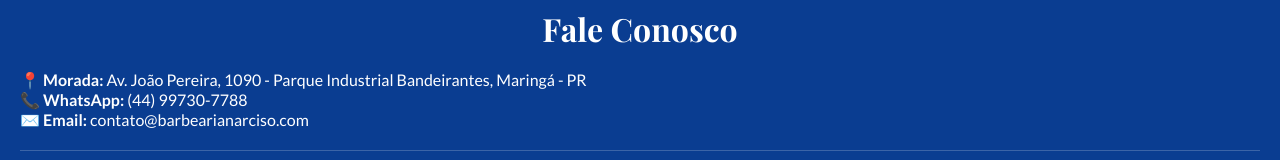
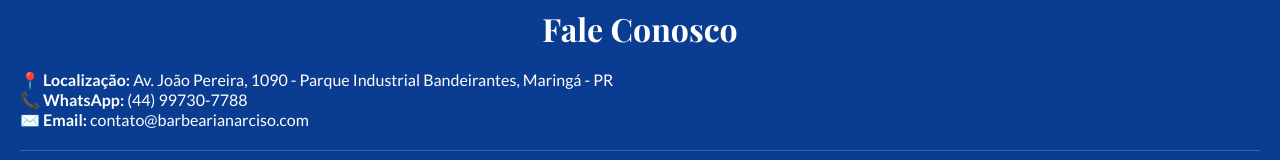
Before and after one commit to caprice309/barbearia-html, a plain HTML site: page index.html in a window 1280 px wide. Shown: the part 2906-3066 px from the top of the page. Drawn offline with nearby package versions, Linux system fonts and the light colour scheme; a web font is replaced by a local one.

Commit message:
Correção gramatical

```diff
--- a/index.html
+++ b/index.html
@@ -103,7 +103,7 @@
         <div class="info-rodape">
             <h2>Fale Conosco</h2>
             <div class="lista-contatos">
-                <p>📍 <strong>Morada:</strong> Av. João Pereira, 1090 - Parque Industrial Bandeirantes, Maringá - PR</p>
+                <p>📍 <strong>Localização:</strong> Av. João Pereira, 1090 - Parque Industrial Bandeirantes, Maringá - PR</p>
                 <p>📞 <strong>WhatsApp:</strong> (44) 99730-7788</p>
                 <p>✉️ <strong>Email:</strong> contato@barbearianarciso.com</p>
             </div>
```
